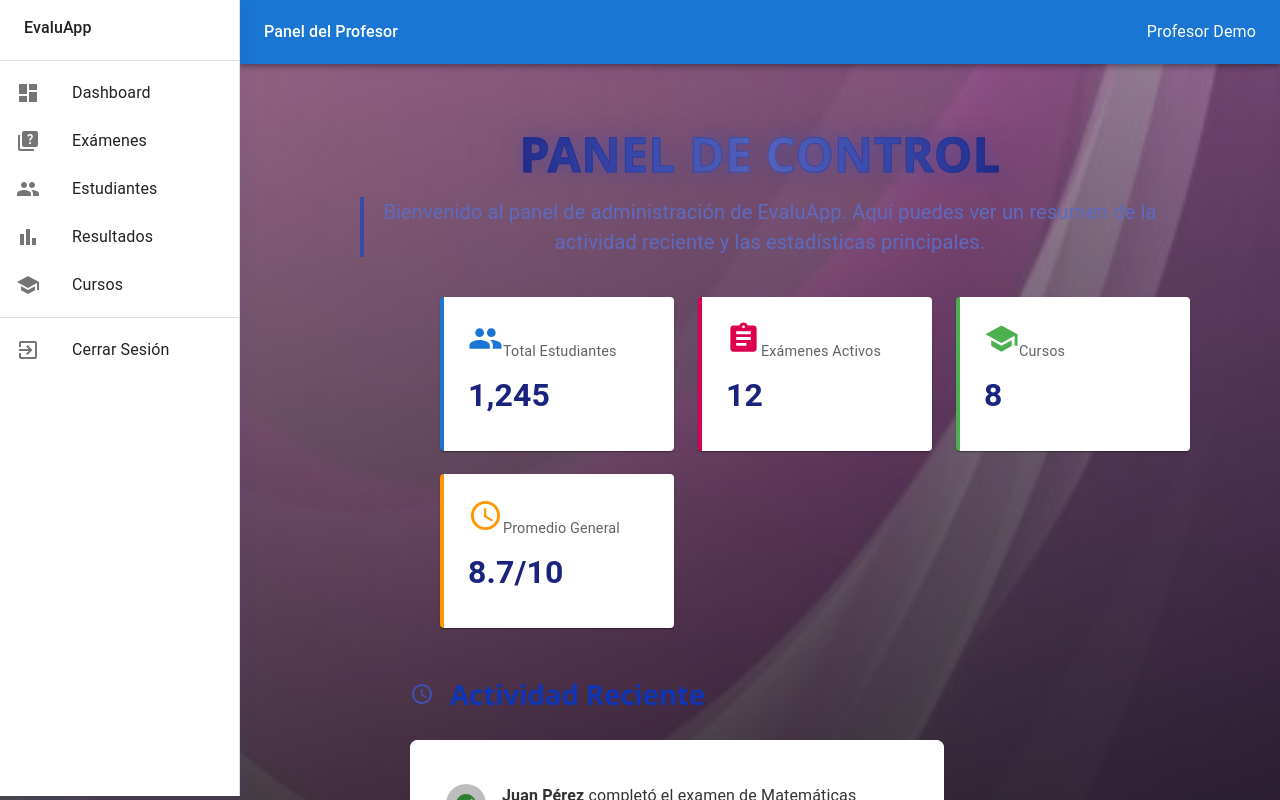
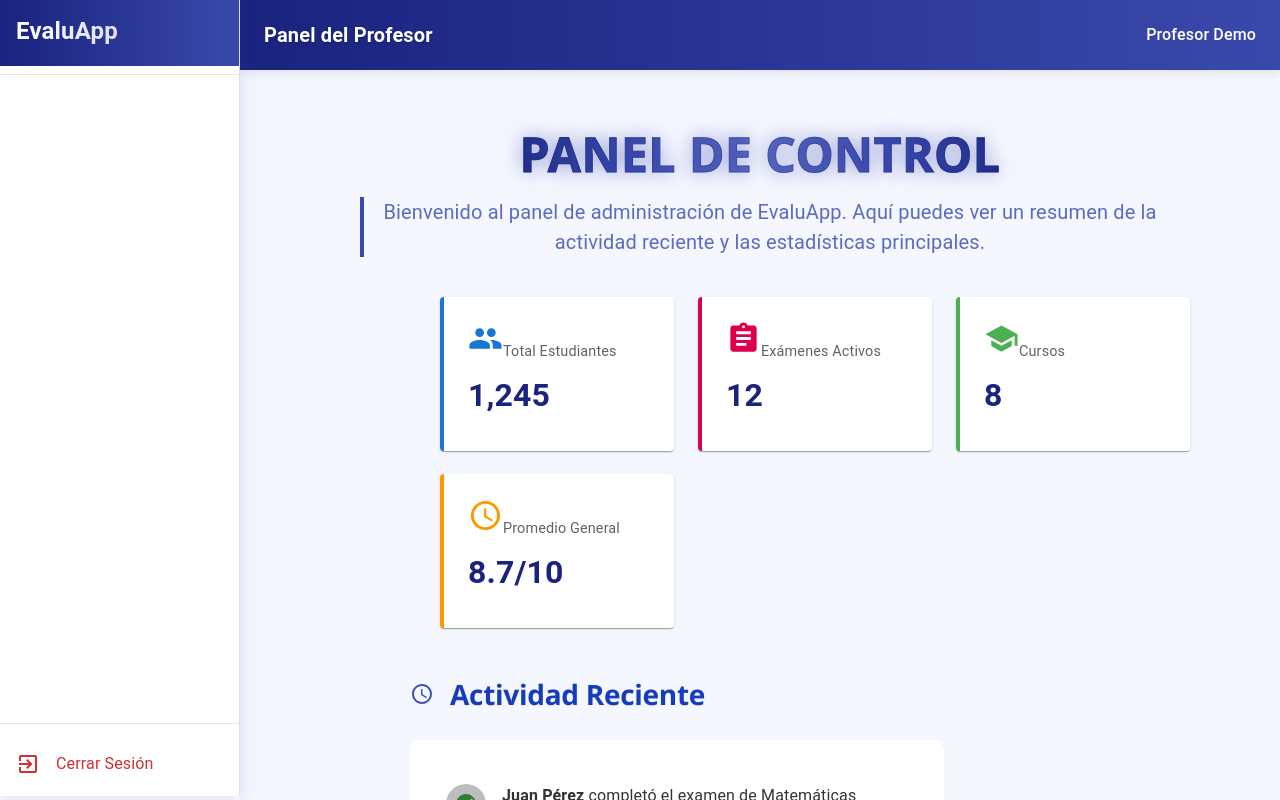
Before and after one commit to Mar-Vin1926/EvaluApp-JsREACT, a React (Vite) app: page / in a window 1280 px wide. Both pictures are taken after a click on the button 340 px from the left and 447 px from the top of the page. Shown: the top 800 px of the page. Built offline with nearby package versions, Linux system fonts and the light colour scheme.

Commit message:
se cambia estilos de toda la pagina

```diff
--- /dev/null
+++ b/src/components/layout/DashboardLayout.css
@@ -0,0 +1,205 @@
+/* DashboardLayout.css */
+
+/* Estilos generales */
+.dashboard-layout {
+    --primary-color: #1a237e;
+    --primary-light: #534bae;
+    --primary-dark: #000051;
+    --secondary-color: #3949ab;
+    --text-primary: #1a237e;
+    --text-secondary: #5c6bc0;
+    --background-light: #f5f7ff;
+    --white: #ffffff;
+    --divider: rgba(0, 0, 0, 0.1);
+    --hover-bg: rgba(26, 35, 126, 0.05);
+    --active-bg: rgba(26, 35, 126, 0.1);
+  }
+
+  /* Barra superior */
+  .app-bar {
+    background: linear-gradient(90deg, var(--primary-color), var(--secondary-color)) !important;
+    box-shadow: 0 2px 10px rgba(0, 0, 0, 0.1) !important;
+    z-index: 1200 !important;
+  }
+
+  .toolbar {
+    padding: 0 24px !important;
+    min-height: 70px !important;
+    display: flex;
+    justify-content: space-between;
+  }
+
+  .page-title {
+    font-weight: 600 !important;
+    color: var(--white) !important;
+    text-shadow: 0 1px 2px rgba(0, 0, 0, 0.2);
+    font-size: 1.25rem !important;
+  }
+
+  .user-name {
+    color: var(--white) !important;
+    font-weight: 500 !important;
+    margin-left: 16px !important;
+    display: flex;
+    align-items: center;
+  }
+
+  /* Menú lateral */
+  .sidebar {
+    background-color: var(--white);
+    box-shadow: 2px 0 10px rgba(0, 0, 0, 0.05);
+  }
+
+  .drawer-container {
+    height: 100%;
+    display: flex;
+    flex-direction: column;
+    background-color: var(--white);
+  }
+
+  .drawer-toolbar {
+    padding: 0 16px !important;
+    min-height: 70px !important;
+    display: flex;
+    align-items: center;
+    background: linear-gradient(90deg, var(--primary-color), var(--secondary-color));
+  }
+
+  .app-title {
+    font-weight: 700 !important;
+    color: var(--white) !important;
+    font-size: 1.5rem !important;
+    letter-spacing: 0.5px;
+    background: linear-gradient(90deg, #fff, #e0e0ff);
+    -webkit-background-clip: text;
+    -webkit-text-fill-color: transparent;
+    background-clip: text;
+  }
+
+  .divider {
+    border-color: var(--divider) !important;
+    margin: 8px 0 !important;
+  }
+
+  /* Lista de menú */
+  .menu-list {
+    padding: 8px;
+    flex-grow: 1;
+  }
+
+  .menu-item {
+    margin: 4px 0;
+    border-radius: 8px;
+    overflow: hidden;
+  }
+
+  .menu-button {
+    border-radius: 8px !important;
+    transition: all 0.3s ease !important;
+  }
+
+  .menu-button:hover {
+    background-color: var(--hover-bg) !important;
+    transform: translateX(4px);
+  }
+
+  .menu-button.Mui-selected {
+    background-color: var(--active-bg) !important;
+    color: var(--primary-color) !important;
+    font-weight: 500 !important;
+  }
+
+  .menu-button.Mui-selected .menu-icon {
+    color: var(--primary-color) !important;
+  }
+
+  .menu-icon {
+    color: var(--text-secondary) !important;
+    min-width: 40px !important;
+  }
+
+  .menu-text {
+    color: var(--text-primary);
+    font-weight: 500 !important;
+    font-size: 0.95rem !important;
+  }
+
+  /* Sección de cierre de sesión */
+  .logout-list {
+    padding: 8px;
+    margin-top: auto;
+  }
+
+  .logout-button {
+    border-radius: 8px !important;
+    color: #d32f2f !important;
+    transition: all 0.3s ease !important;
+  }
+
+  .logout-button:hover {
+    background-color: rgba(211, 47, 47, 0.1) !important;
+  }
+
+  .logout-icon {
+    color: #d32f2f !important;
+    min-width: 40px !important;
+  }
+
+  .logout-text {
+    color: #d32f2f !important;
+    font-weight: 500 !important;
+  }
+
+  /* Contenido principal */
+  .main-content {
+    background-color: var(--background-light);
+    min-height: calc(100vh - 70px);
+    padding: 24px !important;
+  }
+
+  /* Efectos y animaciones */
+  @keyframes fadeIn {
+    from { opacity: 0; transform: translateY(10px); }
+    to { opacity: 1; transform: translateY(0); }
+  }
+
+  .menu-item {
+    animation: fadeIn 0.3s ease-out forwards;
+    opacity: 0;
+  }
+
+  .menu-item:nth-child(1) { animation-delay: 0.1s; }
+  .menu-item:nth-child(2) { animation-delay: 0.15s; }
+  .menu-item:nth-child(3) { animation-delay: 0.2s; }
+  .menu-item:nth-child(4) { animation-delay: 0.25s; }
+  .menu-item:nth-child(5) { animation-delay: 0.3s; }
+
+  /* Responsive */
+  @media (max-width: 900px) {
+    .toolbar {
+      padding: 0 16px !important;
+    }
+
+    .main-content {
+      padding: 16px !important;
+    }
+
+    .menu-text {
+      font-size: 0.9rem !important;
+    }
+  }
+
+  /* Efecto de hover en los botones */
+  .MuiIconButton-root {
+    transition: all 0.3s ease !important;
+  }
+
+  .MuiIconButton-root:hover {
+    background-color: rgba(255, 255, 255, 0.1) !important;
+    transform: scale(1.05);
+  }
+
+  /* Transiciones suaves */
+  * {
+    transition: background-color 0.3s ease, color 0.3s ease, transform 0.3s ease;
+  }
--- a/src/components/layout/DashboardLayout.jsx
+++ b/src/components/layout/DashboardLayout.jsx
@@ -1,4 +1,5 @@
 import React, { useState } from 'react';
+import './DashboardLayout.css';
 import { Outlet, useNavigate } from 'react-router-dom';
 import { useAuth } from '../../context/AuthContext.jsx';
 import {
@@ -53,31 +54,34 @@ const DashboardLayout = ({ children }) => {
   ];
 
   const drawer = (
-    <div>
-      <Toolbar>
-        <Typography variant="h6" noWrap component="div">
+    <div className="drawer-container">
+      <Toolbar className="drawer-toolbar">
+        <Typography variant="h6" noWrap component="div" className="app-title">
           EvaluApp
         </Typography>
       </Toolbar>
-      <Divider />
-      <List>
+      <Divider className="divider" />
+      <List className="menu-list">
         {menuItems.map((item) => (
-          <ListItem key={item.text} disablePadding>
-            <ListItemButton onClick={() => navigate(item.path)}>
-              <ListItemIcon>{item.icon}</ListItemIcon>
-              <ListItemText primary={item.text} />
+          <ListItem key={item.text} disablePadding className="menu-item">
+            <ListItemButton
+              onClick={() => navigate(item.path)}
+              className="menu-button"
+            >
+              <ListItemIcon className="menu-icon">{item.icon}</ListItemIcon>
+              <ListItemText primary={item.text} className="menu-text" />
             </ListItemButton>
           </ListItem>
         ))}
       </List>
-      <Divider />
-      <List>
-        <ListItem disablePadding>
-          <ListItemButton onClick={handleLogout}>
-            <ListItemIcon>
+      <Divider className="divider" />
+      <List className="logout-list">
+        <ListItem disablePadding className="logout-item">
+          <ListItemButton onClick={handleLogout} className="logout-button">
+            <ListItemIcon className="logout-icon">
               <ExitToAppIcon />
             </ListItemIcon>
-            <ListItemText primary="Cerrar Sesión" />
+            <ListItemText primary="Cerrar Sesión" className="logout-text" />
           </ListItemButton>
         </ListItem>
       </List>
@@ -85,7 +89,7 @@ const DashboardLayout = ({ children }) => {
   );
 
   return (
-    <Box sx={{ display: 'flex' }}>
+    <Box sx={{ display: 'flex' }} className="dashboard-layout">
       <CssBaseline />
       <AppBar
         position="fixed"
@@ -93,22 +97,29 @@ const DashboardLayout = ({ children }) => {
           width: { sm: `calc(100% - ${drawerWidth}px)` },
           ml: { sm: `${drawerWidth}px` },
         }}
+        className="app-bar"
       >
-        <Toolbar>
+        <Toolbar className="toolbar">
           <IconButton
             color="inherit"
             aria-label="open drawer"
             edge="start"
             onClick={handleDrawerToggle}
             sx={{ mr: 2, display: { sm: 'none' } }}
+            className="menu-toggle"
           >
             <MenuIcon />
           </IconButton>
-          <Typography variant="h6" noWrap component="div" sx={{ flexGrow: 1 }}>
+          <Typography
+            variant="h6"
+            noWrap
+            component="div"
+            className="page-title"
+          >
             {user?.role === 'TEACHER' ? 'Panel del Profesor' :
              user?.role === 'STUDENT' ? 'Panel del Estudiante' : 'Panel de Administración'}
           </Typography>
-          <Typography variant="body1">
+          <Typography variant="body1" className="user-name">
             {user?.name}
           </Typography>
         </Toolbar>
@@ -117,18 +128,23 @@ const DashboardLayout = ({ children }) => {
         component="nav"
         sx={{ width: { sm: drawerWidth }, flexShrink: { sm: 0 } }}
         aria-label="mailbox folders"
+        className="sidebar"
       >
         <Drawer
           variant="temporary"
           open={mobileOpen}
           onClose={handleDrawerToggle}
           ModalProps={{
-            keepMounted: true, // Better open performance on mobile.
+            keepMounted: true,
           }}
           sx={{
             display: { xs: 'block', sm: 'none' },
-            '& .MuiDrawer-paper': { boxSizing: 'border-box', width: drawerWidth },
+            '& .MuiDrawer-paper': {
+              boxSizing: 'border-box',
+              width: drawerWidth
+            },
           }}
+          className="mobile-drawer"
         >
           {drawer}
         </Drawer>
@@ -136,9 +152,13 @@ const DashboardLayout = ({ children }) => {
           variant="permanent"
           sx={{
             display: { xs: 'none', sm: 'block' },
-            '& .MuiDrawer-paper': { boxSizing: 'border-box', width: drawerWidth },
+            '& .MuiDrawer-paper': {
+              boxSizing: 'border-box',
+              width: drawerWidth
+            },
           }}
           open
+          className="desktop-drawer"
         >
           {drawer}
         </Drawer>
@@ -149,8 +169,9 @@ const DashboardLayout = ({ children }) => {
           flexGrow: 1,
           p: 3,
           width: { sm: `calc(100% - ${drawerWidth}px)` },
-          marginTop: '64px' // Ajuste para el AppBar fijo
+          marginTop: '64px'
         }}
+        className="main-content"
       >
         {children || <Outlet />}
       </Box>
```
